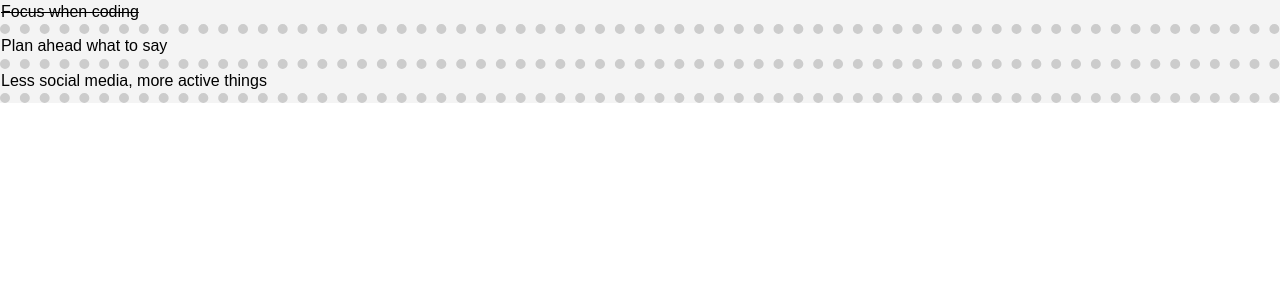
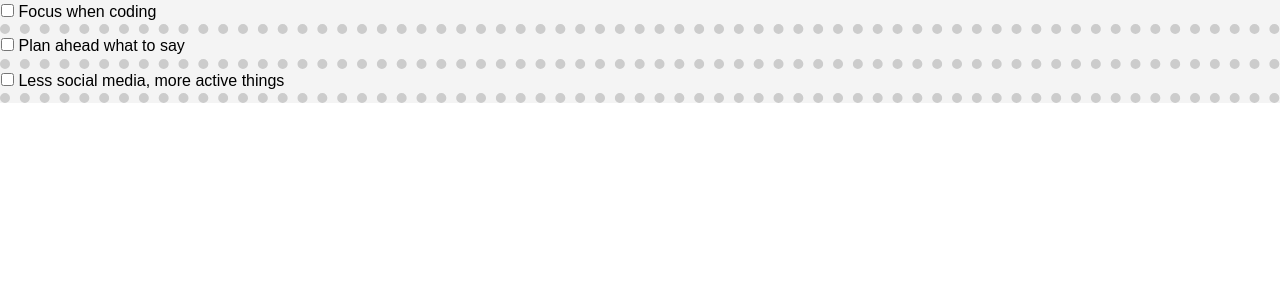
Before and after one commit to CodeLyoko2610/reactTodoApp-01, a React (Create React App) app: page / in a window 1280 px wide. Shown: the top 300 px of the page. Built offline with nearby package versions, Linux system fonts and the light colour scheme.

Commit message:
Change prop: completed by setState in App.js

```diff
--- a/src/App.js
+++ b/src/App.js
@@ -10,7 +10,7 @@ class App extends React.Component {
       {
         id: 1,
         title: 'Focus when coding',
-        completed: true
+        completed: false
       },
       {
         id: 2,
@@ -25,12 +25,25 @@ class App extends React.Component {
     ]
   };
 
+  //Toggle todo's complete
+  markComplete = id => {
+    this.setState({
+      todos: this.state.todos.map(todo => {
+        if (todo.id === id) {
+          todo.completed = !todo.completed;
+        }
+
+        return todo;
+      })
+    });
+  };
+
   render() {
-    console.log(this.state.todos); //Output information from the state
+    //console.log(this.state.todos); //Output information from the state
 
     return (
       <div className='App'>
-        <Todos todos={this.state.todos} />{' '}
+        <Todos todos={this.state.todos} markComplete={this.markComplete} />{' '}
         {/* Take information from state to component as a prop */}{' '}
       </div>
     );
--- a/src/components/TodoItem.js
+++ b/src/components/TodoItem.js
@@ -12,9 +12,15 @@ export class TodoItem extends Component {
   };
 
   render() {
+    let {id, title} = this.props.todo;
+
     return (
       <div style={this.getStyle()}>
-        <p>{this.props.todo.title}</p>
+        <p>
+          <input type='checkbox' onChange={this.props.markComplete.bind(this,id)} />
+          { ' ' }
+          {title}
+        </p>
       </div>
     );
   }
--- a/src/components/Todos.js
+++ b/src/components/Todos.js
@@ -6,7 +6,7 @@ import TodoItem from './TodoItem';
 
 export default class Todos extends React.Component {
   render() {
-    return this.props.todos.map(todo => <TodoItem key={todo.id} todo={todo} />);
+    return this.props.todos.map(todo => <TodoItem key={todo.id} todo={todo} markComplete={this.props.markComplete} />);
   }
 }
 
```
